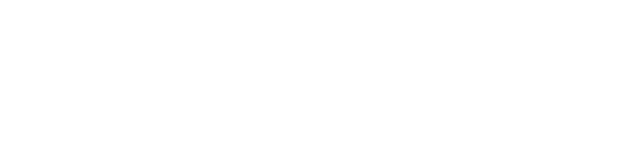
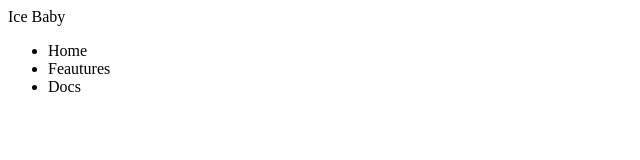
Before and after one commit to Adelina091/-, a plain HTML site: page index.html in a window 1280 px wide. Shown: the whole page, without its empty margins (0-640 px from the left). Drawn offline with Linux system fonts and the light colour scheme.

Commit message:
Создание верхней части

```diff
--- a/index.html
+++ b/index.html
@@ -10,6 +10,20 @@
     <link href="https://fonts.googleapis.com/css2?family=Roboto&display=swap" rel="stylesheet">
 </head>
 <body>
+    <div class="hat">
+        <div class="container flex">
+            <div class="logo">Ice Baby</div>
+            <div class="nav-bar">
+                <ul>
+                    <div class="listItem"><li>Home</li></div>
+                    <div class="listItem"><li>Feautures</li></div>
+                    <div class="listItem"><li>Docs</li></div>
+                </ul>
+            </div>
+        </div>
+    </div>
+
+<body>
 
 </body>
 </html>
```
